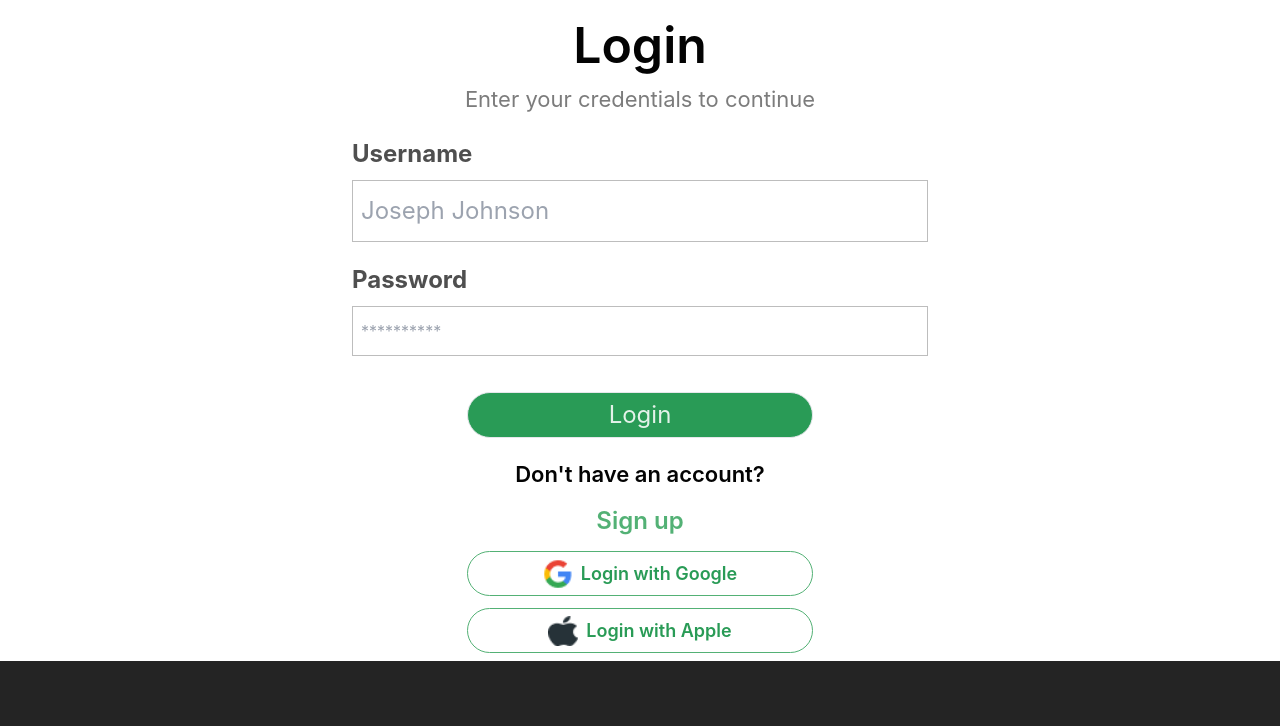
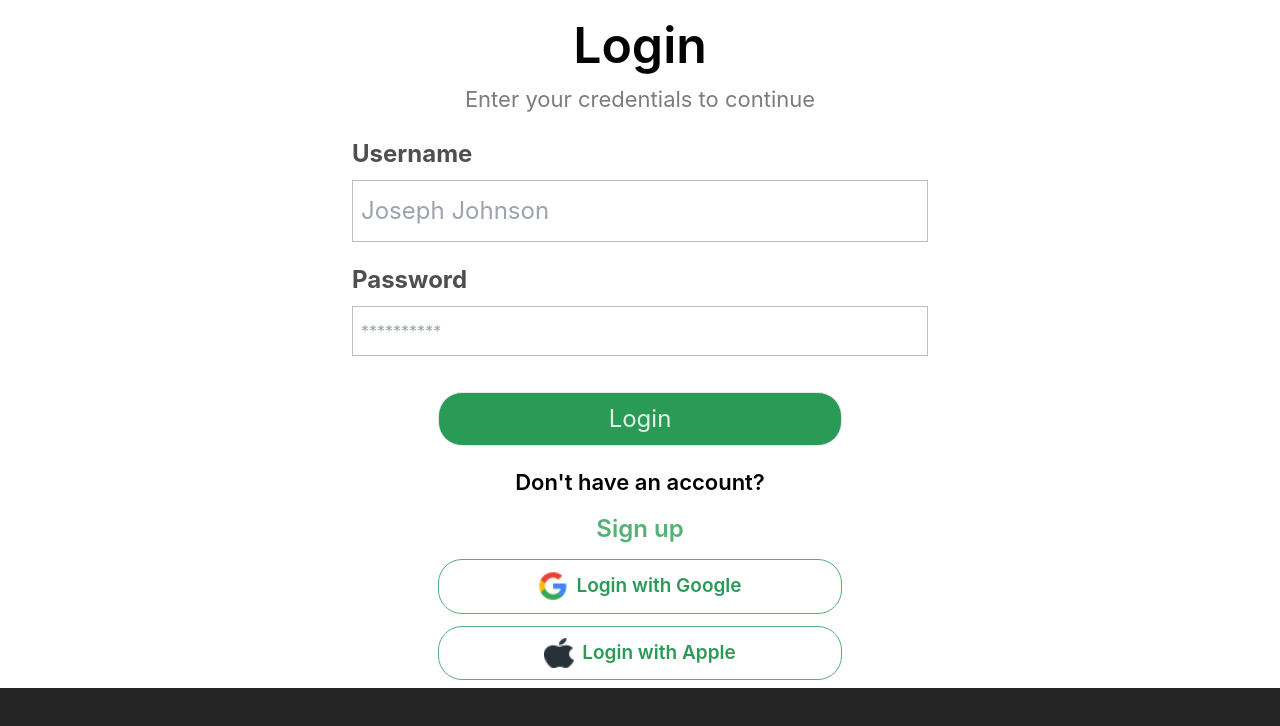
Before and after one commit to german-machine/odana, a React (Vite) app: page /login in a window 1280 px wide. Shown: the top 726 px of the page. Built offline with nearby package versions, Linux system fonts and the light colour scheme.

Commit message:
done with styling for the medium and desktop screen

```diff
--- a/src/pages/Login.jsx
+++ b/src/pages/Login.jsx
@@ -7,8 +7,8 @@ import { Link } from 'react-router-dom'
 
 const Login = () => {
     return (
-        <div className='w-full h-[100vh] lg:h-full bg-white'>
-            <div className="w-[90%] m-auto py-10 xl:py-2 h-full ">
+        <div className='w-full h-screen lg:h-full bg-white fle'>
+            <div className="w-[90%] m-auto py-10 xl:py-2 h-full">
                     <div className="w-full mb-5 flex flex-col items-center">
                         <h3 className="text-[28px] md:text-[70px] lg:text-[50px] font-semibold text-left md:text-center text-[#030303]">Login</h3>
                         <p className="text-[18px] md:text-[30px] lg:text-[22px] text-[#7C7C7C] text-left md:text-center">Enter your credentials to continue</p>
@@ -32,8 +32,8 @@ const Login = () => {
                             </div>
                         </div>
 
-                        <Link className="md:w-[60%] m-auto border bg-[#299B56] text-center flex justify-center rounded-3xl items-center mb-5">
-                            <Link className="flex items-center text-center py-2 md:py-1">
+                        <Link className="md:w-[70%] m-auto border bg-[#299B56] text-center flex justify-center rounded-3xl items-center mb-5">
+                            <Link className="flex items-center text-center py-2 md:py-2">
                                 <p className='text-[18px] md:text-[24px]'>Login</p>
                             </Link>
                         </Link>
@@ -42,14 +42,14 @@ const Login = () => {
 
                         <Link to={window.innerWidth > 912 ? '/signup-as' : '/get-started'} className="w-fit m-auto flex text-[20px] md:text-[24px] text-[#53B175] font-semibold text-center">Sign up</Link>
 
-                        <Link className="md:w-[60%] m-auto border rounded-3xl border-[#53B175] flex items-center justify-center gap-2 mt-3 mb-3">
+                        <Link className="md:w-[70%] m-auto border rounded-3xl border-[#53B175] flex items-center justify-center gap-2 mt-3 mb-3">
                             <img src={google} alt="" width={30} />
-                            <Link className="text-[16px] md:text-[18px] font-semibold text-[#299B56] py-2">Login with Google</Link>
+                            <Link className="text-[16px] md:text-[19px] font-semibold text-[#299B56] py-2 md:py-3">Login with Google</Link>
                         </Link>
 
-                        <Link className="md:w-[60%] m-auto border rounded-3xl border-[#53B175] flex items-center justify-center gap-2">
+                        <Link className="md:w-[70%] m-auto border rounded-3xl border-[#53B175] flex items-center justify-center gap-2">
                             <img src={apple} alt="" width={30} />
-                            <p className="text-[16px] md:text-[18px] font-semibold text-[#299B56] py-2">Login with Apple</p>
+                            <p className="text-[16px] md:text-[19px] font-semibold text-[#299B56] py-2 md:py-3">Login with Apple</p>
                         </Link>
                     </form>
             </div>
```
